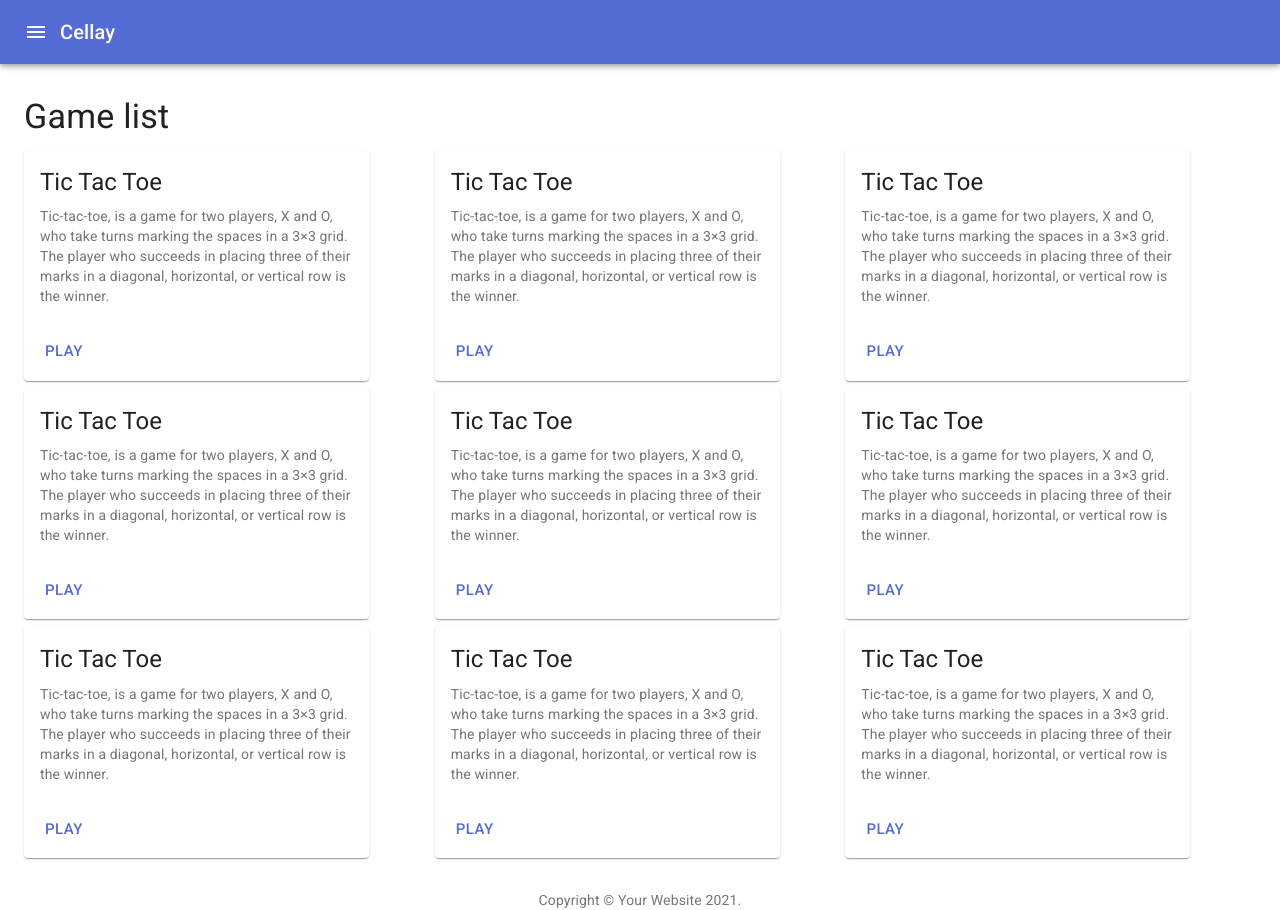
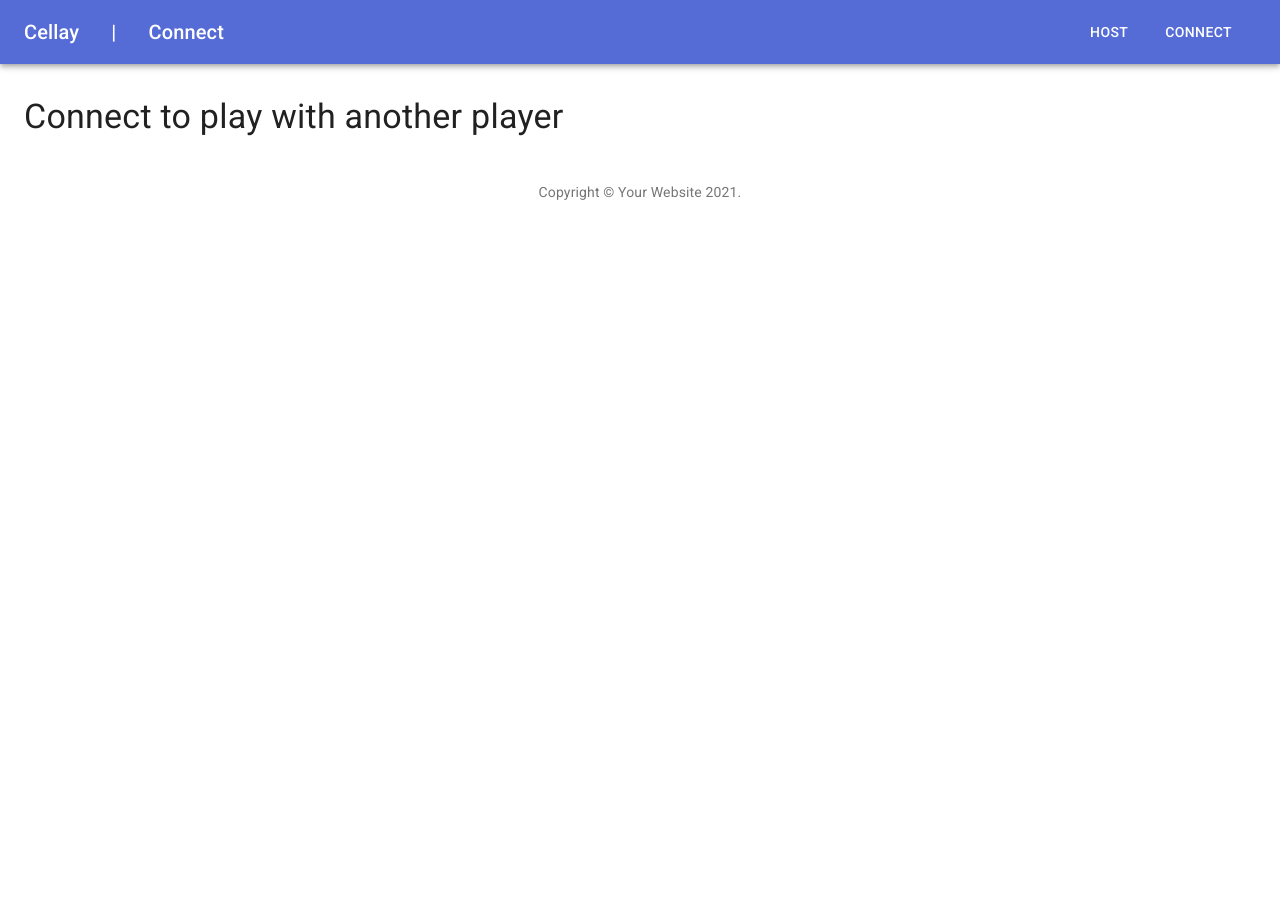
Before and after one commit to mayamika/cellay, a React (Create React App) app in the folder ui/: page /connect in a window 1280 px wide. After the commit the page ends 800 px from the top, so only its background shows below. Built offline with nearby package versions, Linux system fonts and the light colour scheme.

Commit message:
Add router and refactor

```diff
--- a/ui/package.json
+++ b/ui/package.json
@@ -14,6 +14,8 @@
     "clsx": "latest",
     "react": "latest",
     "react-dom": "latest",
+    "react-router": "^5.2.0",
+    "react-router-dom": "^5.2.0",
     "react-scripts": "latest"
   },
   "browserslist": {
--- a/ui/src/App.js
+++ b/ui/src/App.js
@@ -1,10 +1,33 @@
 import React from 'react';
+import {makeStyles} from '@material-ui/core/styles';
 import Container from '@material-ui/core/Container';
+import Box from '@material-ui/core/Box';
 import Typography from '@material-ui/core/Typography';
-import Box from '@material-ui/core/Box';
 import Link from '@material-ui/core/Link';
-import Menu from './Menu';
-import GameList from './GameList';
+import {
+  BrowserRouter as Router,
+  Switch,
+  Route,
+} from 'react-router-dom';
+
+import Menu from './components/Menu';
+import GameGallery from './GameGallery';
+import ConnectPage from './Connect';
+
+const useStyles = makeStyles((theme) => ({
+  content: {
+    display: 'flex',
+    flex: '1 1 auto',
+    flexFlow: 'column',
+    height: '100%',
+  },
+  footer: {
+    display: 'flex',
+    flex: '0 1 40px',
+    flexFlow: 'column',
+    height: '100%',
+  },
+}));
 
 function Copyright() {
   return (
@@ -20,18 +43,24 @@ function Copyright() {
 }
 
 export default function App() {
+  const classes = useStyles();
+
   return (
-    <React.Fragment>
+    <Router>
       <Menu />
-      <Container maxWidth="lg">
-        <Box my={4}>
-          <Typography variant="h4" component="h1" gutterBottom>
-            Game list
-          </Typography>
-          <GameList />
-        </Box>
+      <Container className={classes.content} maxWidth="lg">
+        <Switch>
+          <Route path="/connect">
+            <ConnectPage />
+          </Route>
+          <Route path="/">
+            <GameGallery />
+          </Route>
+        </Switch>
       </Container>
-      <Copyright />
-    </React.Fragment>
+      <Box className={classes.footer}>
+        <Copyright />
+      </Box>
+    </Router>
   );
 }
--- /dev/null
+++ b/ui/src/Connect.js
@@ -0,0 +1,13 @@
+import React from 'react';
+import Box from '@material-ui/core/Box';
+import Typography from '@material-ui/core/Typography';
+
+export default function ConnectPage() {
+  return (
+    <Box my={4}>
+      <Typography variant="h4" component="h1" gutterBottom>
+        Connect to play with another player
+      </Typography>
+    </Box>
+  );
+}
--- /dev/null
+++ b/ui/src/GameGallery.js
@@ -0,0 +1,15 @@
+import React from 'react';
+import Typography from '@material-ui/core/Typography';
+import Box from '@material-ui/core/Box';
+import GameList from './components/GameList';
+
+export default function GameGallery() {
+  return (
+    <Box my={4}>
+      <Typography variant="h4" component="h1" gutterBottom>
+        Game list
+      </Typography>
+      <GameList />
+    </Box>
+  );
+}
--- a/ui/src/Menu.js
+++ /dev/null
@@ -1,26 +0,0 @@
-import React from 'react';
-import AppBar from '@material-ui/core/AppBar';
-import Toolbar from '@material-ui/core/Toolbar';
-import Typography from '@material-ui/core/Typography';
-import IconButton from '@material-ui/core/IconButton';
-import MenuIcon from '@material-ui/icons/Menu';
-
-export default function Menu() {
-  return (
-    <div>
-      <AppBar position="static">
-        <Toolbar>
-          <IconButton
-            edge="start"
-            color="inherit"
-            aria-label="menu">
-            <MenuIcon />
-          </IconButton>
-          <Typography variant="h6">
-            Cellay
-          </Typography>
-        </Toolbar>
-      </AppBar>
-    </div>
-  );
-}
--- /dev/null
+++ b/ui/src/components/Menu.js
@@ -0,0 +1,76 @@
+import {useLocation} from 'react-router-dom';
+import {Link as RouterLink} from 'react-router-dom';
+
+import React from 'react';
+import {makeStyles} from '@material-ui/core/styles';
+import AppBar from '@material-ui/core/AppBar';
+import Toolbar from '@material-ui/core/Toolbar';
+import Typography from '@material-ui/core/Typography';
+import Button from '@material-ui/core/Button';
+
+const useStyles = makeStyles((theme) => ({
+  root: {
+    flexGrow: 1,
+  },
+  menuButton: {
+    marginRight: theme.spacing(2),
+  },
+  title: {
+    flexGrow: 1,
+  },
+  separator: {
+    marginRight: theme.spacing(4),
+    marginLeft: theme.spacing(4),
+  },
+  navButton: {
+    marginRight: theme.spacing(2),
+    color: 'inherit',
+  },
+  navBox: {
+  },
+}));
+
+function renderPath(path) {
+  switch (path) {
+    case '/':
+      return 'Host Game';
+    case '/connect':
+      return 'Connect';
+    default:
+      return '?';
+  }
+}
+
+export default function Menu() {
+  const classes = useStyles();
+  const location = useLocation();
+
+  return (
+    <div className={classes.root}>
+      <AppBar position="static">
+        <Toolbar>
+          <Typography variant="h6">
+            Cellay
+          </Typography>
+          <Typography variant="h6"className={classes.separator}>|</Typography>
+          <Typography variant="h6" className={classes.title}>
+            {renderPath(location.pathname)}
+          </Typography>
+
+          <Button
+            className={classes.navButton}
+            component={RouterLink}
+            to="/">
+            Host
+          </Button>
+          <Button
+            className={classes.navButton}
+            component={RouterLink}
+            to="/connect">
+            Connect
+          </Button>
+        </Toolbar>
+      </AppBar>
+    </div>
+  );
+}
```
Also changed, not shown: ui/src/components/GameCard.js (renamed from ui/src/GameCard.js), ui/src/components/GameList.js (renamed from ui/src/GameList.js), ui/src/routes.js (added), 1 other file (tests, documents, lock files or other folders).
